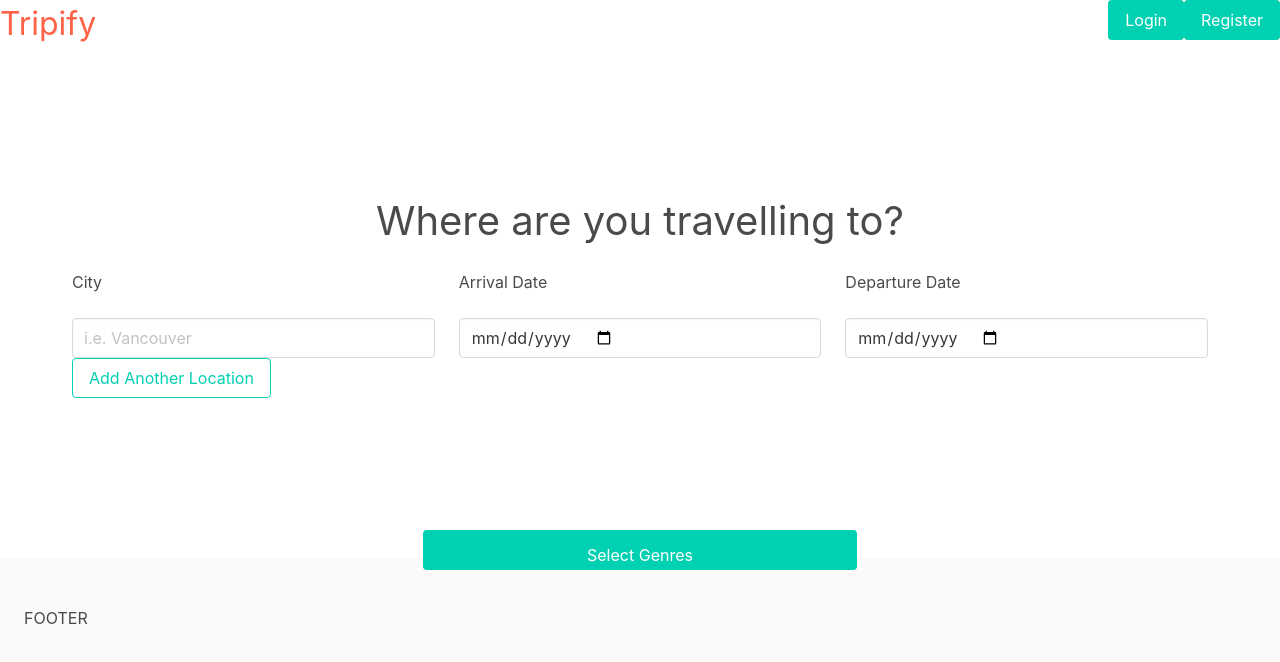
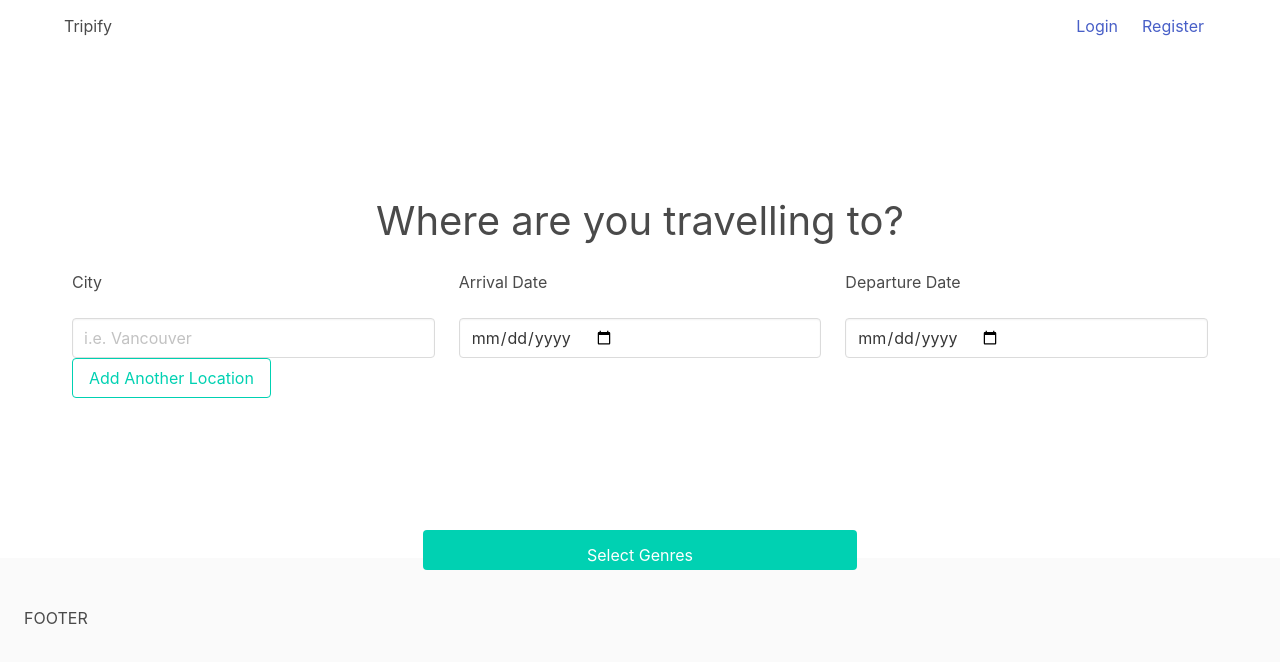
Before and after one commit to marshalldanel/localplaylist, a React (Create React App) app in the folder app/: page / in a window 1280 px wide. Shown: the top 662 px of the page. Built offline with nearby package versions, Linux system fonts and the light colour scheme.

Commit message:
Styled navbar, added dynamic rendering based on loggedin status

```diff
--- a/app/src/NavBar.jsx
+++ b/app/src/NavBar.jsx
@@ -1,6 +1,7 @@
 import React, { Component } from 'react';
 import LoginForm from './LoginForm.jsx';
 import RegisterForm from './RegisterForm.jsx';
+import { userInfo } from './actions.js';
 
 
 class NavBar extends Component {
@@ -18,23 +19,66 @@ class NavBar extends Component {
   }
 
   render() {
+    const userName = userInfo();
+    let navBarEnd;
+
+    if (userName) {
+      navBarEnd = (<div className="navbar-end">
+        <div className="navbar-item">
+         <small>Hi {userName}</small>
+        </div>
+        <div className="navbar-item">
+          {/*This needs to be set up!  */}
+           {/* <a
+            role="menuitem"
+            tabIndex="0"
+            type="button"
+            className="is-primary"
+            onClick={() => { this.setState({ registerModal: !this.state.registerModal, loginModal: false }); }}
+          > */}
+              Logout
+          {/* </a>  */}
+        </div>
+      </div>
+      );
+    } else {
+      navBarEnd =
+        (<div className="navbar-end">
+          <div className="navbar-item">
+            <a
+              role="menuitem"
+              tabIndex="0"
+              type="button"
+              className="is-primary"
+              onClick={() => { this.setState({ loginModal: !this.state.loginModal, registerModal: false }); }}
+            >
+              Login
+            </a>
+          </div>
+          <div className="navbar-item">
+            <a
+              role="menuitem"
+              tabIndex="0"
+              type="button"
+              className="is-primary"
+              onClick={() => { this.setState({ registerModal: !this.state.registerModal, loginModal: false }); }}
+            >
+              Register
+            </a>
+          </div>
+        </div>
+        );
+    }
+
+
     return (
       <header>
+        <div className="container">
           <nav className="navbar">
-          <h1 className="navbar-brand">Tripify</h1>
-          <div className="navbar-end">
-            <button
-              type="button"
-              className="button is-primary"
-              onClick={() => { this.setState({ loginModal: !this.state.loginModal, registerModal: false }); }}
-            >Login</button>
-            <button
-              type="button"
-              className="button is-primary"
-              onClick={() => { this.setState({ registerModal: !this.state.registerModal, loginModal: false }); }}
-            >Register</button>
+            <div className="navbar-brand">
+              <a href="/" className="logo-text navbar-item">Tripify</a>
             </div>
-
+            {navBarEnd}
             {(this.state.loginModal ? (
               <LoginForm isActive="modal is-active" allGone={this.goAwayModal} />
             ) : null)}
@@ -45,6 +89,7 @@ class NavBar extends Component {
               />
             ) : null)}
           </nav>
+        </div>
       </header>
     );
   }
```
Lines whose indentation alone changed are shown as unchanged.
